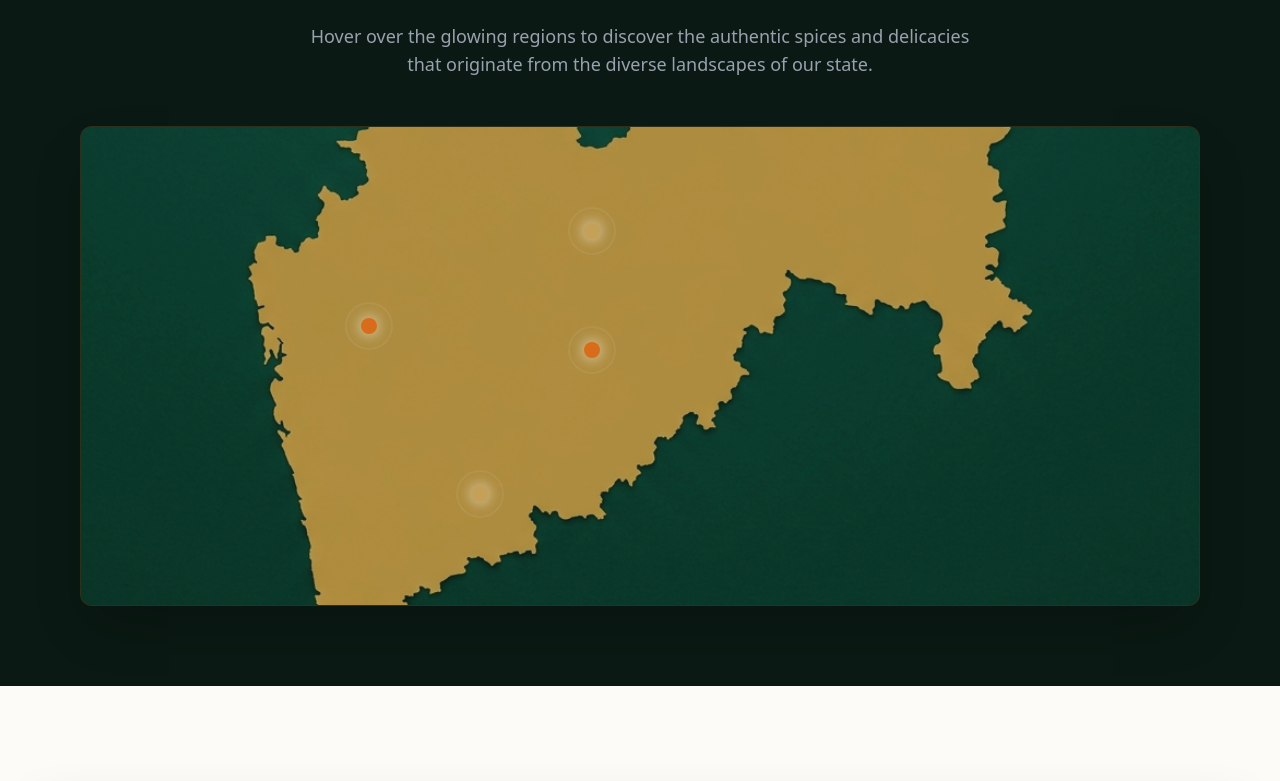
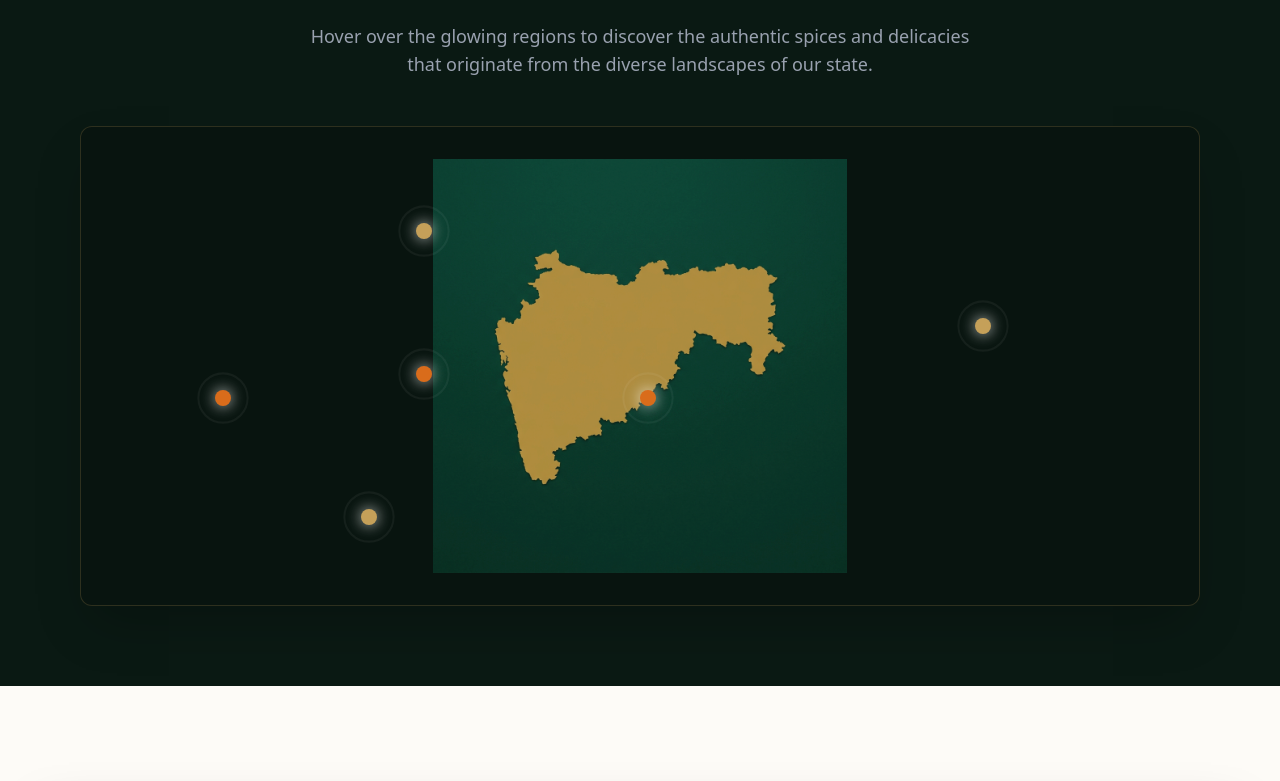
Before and after one commit to SandeepDTarge/aadaksha-store, a Next.js app: page /en/explore in a window 1280 px wide. Shown: the part 680-1461 px from the top of the page. Built offline with nearby package versions, Linux system fonts and the light colour scheme; grey boxes are pictures that could not be loaded; a web font is replaced by a local one.

Commit message:
Fix: Correct Map UI issues and expand regions to cover Vidarbha and Marathwada

```diff
--- a/messages/en.json
+++ b/messages/en.json
@@ -66,6 +66,18 @@
         "title": "The Rustic North",
         "description": "A hot and dry region that produces some of the most intense and smoky flavors. Famous for its Kala Masala, peanut-based curries, and perfectly crisp Udad papads.",
         "spec1": "Kala Masala", "spec2": "Shengdana Chutney", "spec3": "Udad Papad", "spec4": "Bhadang"
+      },
+      "marathwada": {
+        "name": "Marathwada",
+        "title": "The Heartland Heritage",
+        "description": "A deeply historical region offering rustic, hearty meals. Famous for its Jowar Bhakris, Hurda parties, and rich peanut and garlic-based chutneys.",
+        "spec1": "Jowar Flour", "spec2": "Peanut Chutney", "spec3": "Hurda", "spec4": "Shenga Poli"
+      },
+      "vidarbha": {
+        "name": "Vidarbha",
+        "title": "The Eastern Spice Route",
+        "description": "Known for the famously fiery Saoji cuisine and the citrusy sweetness of Nagpur oranges. A land of intense curries and unique festive dishes.",
+        "spec1": "Saoji Masala", "spec2": "Orange Barfi", "spec3": "Tarri Poha", "spec4": "Nagpuri Vada Bhat"
       }
     }
   },
--- a/src/app/[locale]/explore/page.tsx
+++ b/src/app/[locale]/explore/page.tsx
@@ -42,6 +42,24 @@ const regions = [
     specialties: ['Kala Masala', 'Shengdana Chutney', 'Udad Papad'],
     image: '/images/udad_papad.jpg',
     color: 'from-[var(--color-brand-wood)] to-amber-900'
+  },
+  {
+    id: 'marathwada',
+    name: 'Marathwada',
+    title: 'The Heartland Heritage',
+    description: 'A deeply historical region offering rustic, hearty meals. Famous for its Jowar Bhakris, Hurda parties, and rich peanut and garlic-based chutneys.',
+    specialties: ['Jowar Flour', 'Peanut Chutney', 'Hurda', 'Shenga Poli'],
+    image: '/images/thalipeeth.jpg',
+    color: 'from-amber-900 to-orange-900'
+  },
+  {
+    id: 'vidarbha',
+    name: 'Vidarbha',
+    title: 'The Eastern Spice Route',
+    description: 'Known for the famously fiery Saoji cuisine and the citrusy sweetness of Nagpur oranges. A land of intense curries and unique festive dishes.',
+    specialties: ['Saoji Masala', 'Orange Barfi', 'Tarri Poha', 'Nagpuri Vada Bhat'],
+    image: '/images/spices_new.jpg',
+    color: 'from-red-950 to-red-800'
   }
 ];
 
--- a/src/components/ui/InteractiveMaharashtraMap.tsx
+++ b/src/components/ui/InteractiveMaharashtraMap.tsx
@@ -5,38 +5,59 @@ import { motion, AnimatePresence } from 'framer-motion';
 import Image from 'next/image';
 import Link from 'next/link';
 
-// Approximate positions on our stylized background map
 const mapHotspots = [
   {
     id: 'konkan',
     name: 'Konkan Coast',
-    top: '40%',
-    left: '25%',
+    districts: 'Mumbai, Thane, Raigad, Ratnagiri, Sindhudurg',
+    top: '55%',
+    left: '12%',
     specialties: ['Malvani Masala', 'Kokum', 'Mango', 'Cashews'],
     color: 'var(--color-brand-saffron)'
   },
   {
     id: 'khandesh',
     name: 'Khandesh',
+    districts: 'Nashik, Jalgaon, Dhule, Nandurbar',
     top: '20%',
-    left: '45%',
+    left: '30%',
     specialties: ['Kala Masala', 'Udad Papad', 'Shengdana Chutney'],
     color: 'var(--color-brand-gold)'
   },
   {
     id: 'desh',
     name: 'Pune & Desh',
-    top: '45%',
-    left: '45%',
+    districts: 'Pune, Satara, Solapur, Sangli',
+    top: '50%',
+    left: '30%',
     specialties: ['Goda Masala', 'Puran Poli Mix', 'Bakarwadi'],
     color: 'var(--color-brand-saffron)'
   },
   {
     id: 'kolhapur',
     name: 'Kolhapur',
-    top: '75%',
-    left: '35%',
+    districts: 'Kolhapur District',
+    top: '80%',
+    left: '25%',
     specialties: ['Kolhapuri Masala', 'Organic Jaggery', 'Lavangi Mirchi'],
+    color: 'var(--color-brand-gold)'
+  },
+  {
+    id: 'marathwada',
+    name: 'Marathwada',
+    districts: 'Chh. Sambhajinagar, Nanded, Latur, Beed',
+    top: '55%',
+    left: '50%',
+    specialties: ['Jowar Flour', 'Peanut Chutney', 'Hurda'],
+    color: 'var(--color-brand-saffron)'
+  },
+  {
+    id: 'vidarbha',
+    name: 'Vidarbha',
+    districts: 'Nagpur, Amravati, Chandrapur, Gadchiroli',
+    top: '40%',
+    left: '80%',
+    specialties: ['Saoji Masala', 'Orange Barfi', 'Tarri Poha'],
     color: 'var(--color-brand-gold)'
   }
 ];
@@ -60,15 +81,15 @@ export default function InteractiveMaharashtraMap() {
           </p>
         </div>
 
-        {/* Map Container */}
-        <div className="relative w-full aspect-video md:aspect-[21/9] bg-black/20 rounded-xl overflow-hidden border border-[var(--color-brand-gold)]/20 shadow-2xl">
+        {/* Map Container - Removed overflow-hidden so tooltips don't get chopped off at the bottom */}
+        <div className="relative w-full aspect-square md:aspect-[21/9] bg-black/20 rounded-xl border border-[var(--color-brand-gold)]/20 shadow-2xl">
 
           {/* Background Map Image */}
           <Image
             src="/images/map_bg.jpg"
             alt="Map of Maharashtra"
             fill
-            className="object-cover opacity-80 mix-blend-screen"
+            className="object-contain opacity-80 mix-blend-screen p-4 md:p-8 rounded-xl"
             priority
           />
 
@@ -102,11 +123,14 @@ export default function InteractiveMaharashtraMap() {
                     animate={{ opacity: 1, y: 0, scale: 1 }}
                     exit={{ opacity: 0, y: 10, scale: 0.95 }}
                     transition={{ duration: 0.2 }}
-                    className="absolute top-8 left-1/2 -translate-x-1/2 w-64 glass-dark rounded-lg p-5 shadow-2xl border border-white/20 pointer-events-auto z-50"
+                    className={`absolute ${Number(region.top.replace('%','')) > 60 ? 'bottom-8' : 'top-8'} left-1/2 -translate-x-1/2 w-64 glass-dark rounded-lg p-5 shadow-[0_0_30px_rgba(0,0,0,0.8)] border border-[var(--color-brand-gold)]/30 pointer-events-auto z-50`}
                   >
-                    <h3 className="text-xl font-bold font-mono text-[var(--color-brand-saffron)] mb-2 border-b border-white/10 pb-2">
+                    <h3 className="text-xl font-bold font-mono text-white mb-1">
                       {region.name}
                     </h3>
+                    <p className="text-[10px] text-[var(--color-brand-saffron)] uppercase tracking-wider mb-3 border-b border-white/10 pb-2">
+                      {region.districts}
+                    </p>
                     <p className="text-xs text-gray-300 uppercase tracking-widest font-semibold mb-3">Famous For:</p>
                     <ul className="space-y-2 mb-4">
                       {region.specialties.map((item, idx) => (
```
